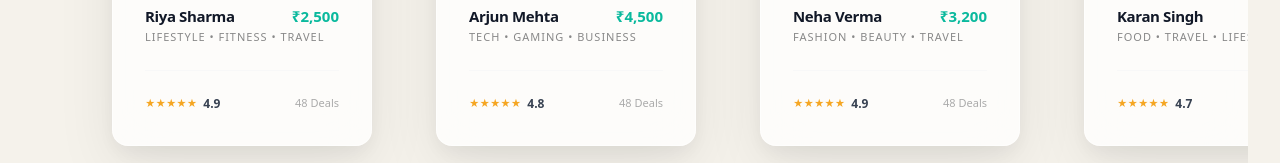
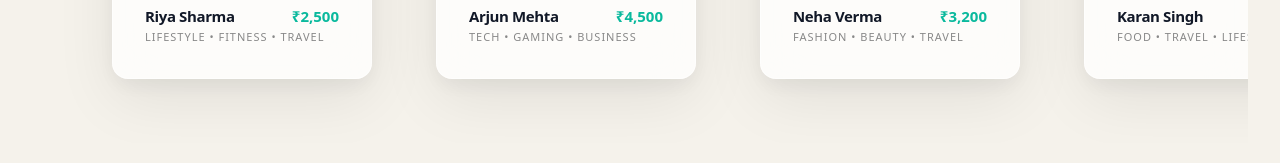
Before and after one commit to nevermature01-lgtm/collabli, a Next.js app: page / in a window 1280 px wide. Shown: the part 2593-2756 px from the top of the page. Built offline with nearby package versions, Linux system fonts and the light colour scheme.

Commit message:
ratings and deals hatao baki sab same  (_for element div_)

```diff
--- a/src/components/landing/FeatureShowcase.tsx
+++ b/src/components/landing/FeatureShowcase.tsx
@@ -121,7 +121,7 @@ export const FeatureShowcase: React.FC = () => {
           Everything your creator program needs, from first search to final report.
         </p>
 
-        {/* Tabs Bar - Reduced mt-6 to mt-4 */}
+        {/* Tabs Bar */}
         <div className="mt-4 flex justify-center">
           <div className="inline-flex bg-[#e9e4da] rounded-full p-1.5 gap-1 md:gap-2 flex-wrap justify-center shadow-sm">
             {tabs.map((tab) => (
@@ -141,9 +141,8 @@ export const FeatureShowcase: React.FC = () => {
           </div>
         </div>
 
-        {/* Creator Slider Section - Reduced mt-12 to mt-6 */}
+        {/* Creator Slider Section */}
         <div className="mt-6 w-full relative group">
-          {/* Slider Container - Reduced py-12 to py-8 */}
           <div
             ref={sliderRef}
             onMouseDown={handleMouseDown}
@@ -247,18 +246,9 @@ const CreatorCard = ({ creator }: { creator: any }) => {
             <p className="text-[15px] font-bold text-gray-900 tracking-tight">{creator.name}</p>
             <p className="text-[15px] font-bold text-[#0ab99d]">{creator.price}</p>
           </div>
-          <p className="text-[11px] font-medium text-[#888] uppercase tracking-[1px] mb-3">
+          <p className="text-[11px] font-medium text-[#888] uppercase tracking-[1px]">
             {creator.category}
           </p>
-          <div className="flex items-center gap-1.5 pt-3 border-t border-gray-100/50">
-            <div className="flex text-[#f5a623] text-[10px]">
-              {[...Array(5)].map((_, i) => (
-                <span key={i}>★</span>
-              ))}
-            </div>
-            <span className="text-[12px] font-bold text-gray-700">{creator.rating}</span>
-            <span className="text-[11px] text-[#aaa] ml-auto font-medium">48 Deals</span>
-          </div>
         </div>
       </div>
     </div>
```
